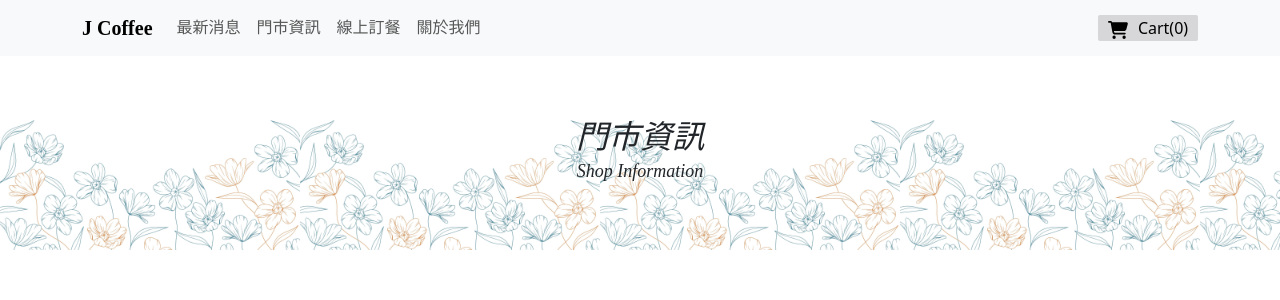
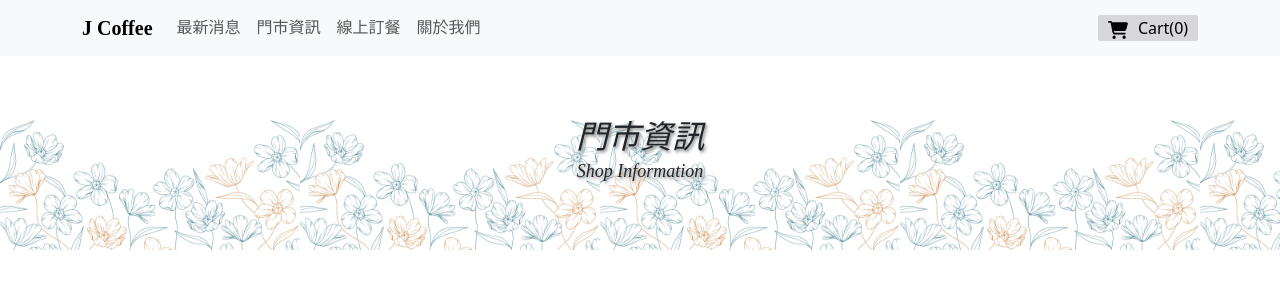
Before and after one commit to ritacc12/CoffeeShop, a React (Vite) app: page /shop in a window 1280 px wide. Shown: the top 300 px of the page. Built offline with nearby package versions, Linux system fonts and the light colour scheme.

Commit message:
Font with shadow

```diff
--- a/src/index.css
+++ b/src/index.css
@@ -65,7 +65,8 @@ ol,ul{
   text-align: center;
   border-radius: 5px;
   padding:5px;
-  text-shadow: black 0.1em 0.1em 0.2em;
+  width: max-content;
+  text-shadow: gray 0.2em 0.2em 0.2em;
 }
 
 
@@ -147,6 +148,7 @@ ol,ul{
   font-family: "PT Serif", serif;
   font-weight: 700;
   font-style: italic;
+  text-shadow: gray 0.1em 0.1em 0.2em;
 }
 
 .News_title{
```
